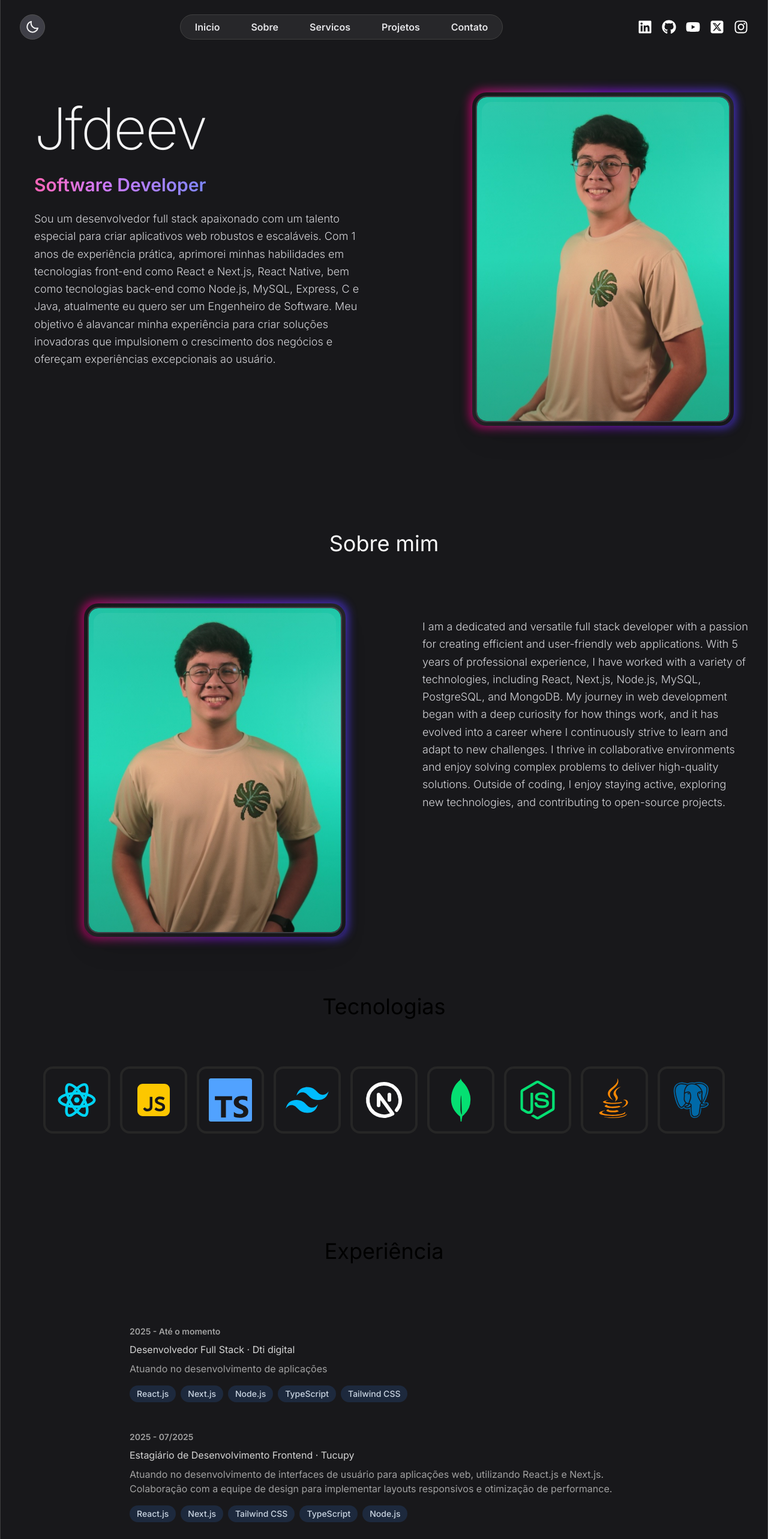
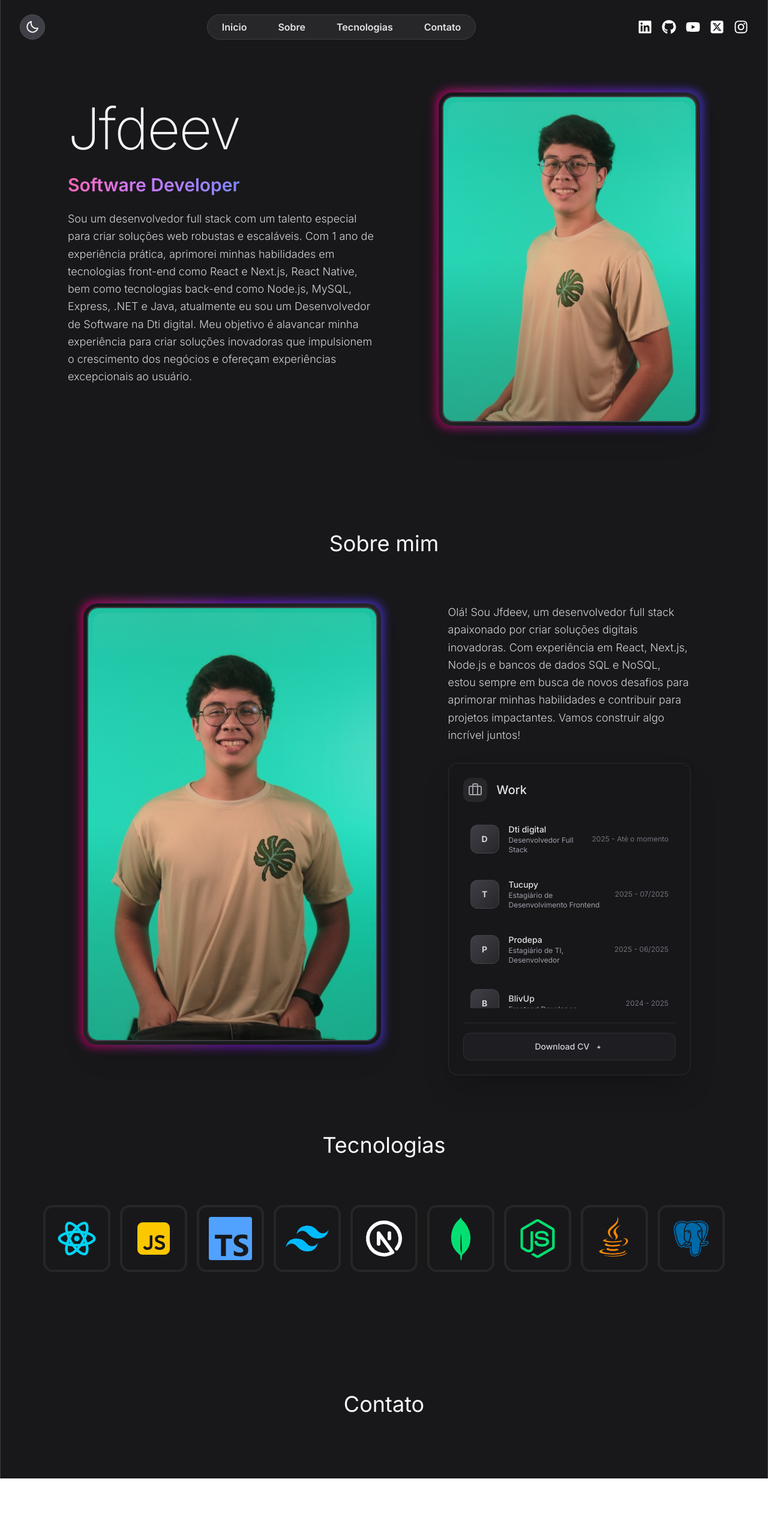
Before and after one commit to Jfdeev/jfdeev-portifolio, a React (Vite) app: page / in a window 1280 px wide. Shown: the top 2566 px of the page at 60% size. After the commit the page ends 2465 px from the top, so only its background shows below. Built offline with nearby package versions, Linux system fonts and the light colour scheme.

Commit message:
feat: implements a new navbar and a wok section

```diff
--- a/package.json
+++ b/package.json
@@ -11,6 +11,8 @@
   },
   "dependencies": {
     "@tailwindcss/vite": "^4.0.14",
+    "gsap": "^3.13.0",
+    "lucide-react": "^0.541.0",
     "react": "^19.0.0",
     "react-dom": "^19.0.0",
     "react-icons": "^5.5.0"
--- a/src/App.tsx
+++ b/src/App.tsx
@@ -2,7 +2,6 @@ import Navbar from "./components/Navbar";
 import Hero from "./components/Hero";
 import About from "./components/About";
 import Tecnologies from "./components/Tecnologies";
-import Experience from "./components/Experience";
 import Contato from "./components/Contato";
 
 const App = () => {
@@ -13,7 +12,6 @@ const App = () => {
             <Hero />
             <About />
             <Tecnologies />
-            <Experience />
             <Contato />
           </div>
     </div>
--- a/src/components/About.tsx
+++ b/src/components/About.tsx
@@ -1,40 +1,113 @@
 import about from "../assets/jfdeevFrente.jpg";
-import { ABOUT_TEXT } from "../constants";
+import { ABOUT_TEXT, EXPERIENCES } from "../constants";
+import { Briefcase } from "lucide-react";
 
 const About = () => {
   return (
     <div className="pb-4">
-            <h2 className="my-20 text-center text-4xl text-zinc-50 ">
+      <h2 className="my-20 text-center text-4xl text-zinc-50">
         Sobre mim
       </h2>
-            <div className="flex flex-col-reverse lg:flex-row items-start lg:gap-32 gap-8">
-                <div className="w-full lg:w-1/2 flex justify-center lg:justify-end items-start">
+
+      {/* Seção About com Cards */}
+      <div className="flex flex-col lg:flex-row items-start justify-center lg:gap-28 gap-8">
+        {/* Coluna da Foto */}
+        <div className="w-full lg:w-5/12 flex justify-center lg:justify-end items-start">
           <div className="group relative">
             <div className="absolute -inset-1 bg-gradient-to-r from-pink-600 via-purple-600 to-indigo-600 rounded-3xl blur-sm opacity-75 group-hover:opacity-100 transition duration-1000 group-hover:duration-200 animate-pulse"></div>
-
             <div className="relative rounded-3xl p-2 bg-gradient-to-br from-zinc-900 via-zinc-800 to-zinc-900">
               <div className="rounded-2xl overflow-hidden ring-2 ring-zinc-500/50 shadow-2xl">
                 <img
                   src={about}
                   alt="Foto de Jfdeev"
-                                    className="block w-64 h-80 lg:w-[420px] lg:h-[540px] object-cover rounded-2xl transform transition-all duration-500 group-hover:scale-[1.02] group-hover:brightness-110"
+                  className="block object-cover rounded-2xl transform transition-all duration-500 group-hover:scale-[1.02] group-hover:brightness-110"
                 />
-
                 <div className="absolute inset-0 bg-gradient-to-t from-zinc-900/20 via-transparent to-zinc-900/10 rounded-2xl"></div>
               </div>
             </div>
-
             <div className="absolute top-4 left-4 right-4 h-20 bg-gradient-to-b from-white/10 to-transparent rounded-t-2xl opacity-60"></div>
           </div>
         </div>
-                <div className="w-full lg:w-1/2">
-                    <div className="flex justify-center lg:justify-start text-zinc-300 text-base lg:text-lg leading-relaxed font-light">
-                        <p className="mt-6 max-w-xl text-zinc-300 text-base lg:text-lg leading-relaxed font-light">{ABOUT_TEXT}</p>
+
+        {/* Coluna do Texto e Card de Experiências */}
+        <div className="w-full lg:w-2/6 space-y-8">
+          {/* Texto About */}
+          <div className="flex justify-center lg:justify-start">
+            <p className="max-w-xl text-zinc-300 text-base lg:text-lg leading-relaxed font-light">{ABOUT_TEXT}</p>
+          </div>
+
+          {/* Card de Experiências */}
+          <div className="bg-zinc-900/60 backdrop-blur-sm rounded-2xl border border-zinc-700/50 p-6 shadow-2xl">
+            {/* Header do card */}
+            <div className="flex items-center gap-4 mb-6">
+              <div className="w-10 h-10 bg-zinc-800 rounded-xl flex items-center justify-center">
+                <Briefcase
+                    className="text-zinc-400"
+                />
+              </div>
+              <h4 className="text-xl font-medium text-zinc-200">Work</h4>
+            </div>
+
+            {/* Lista de experiências */}
+            <div className="space-y-4 max-h-80 overflow-y-auto scrollbar-thin scrollbar-thumb-zinc-700 scrollbar-track-zinc-800">
+              {EXPERIENCES.map((experience, index) => (
+                <div
+                  key={index}
+                  className="group relative flex items-center gap-4 p-3 rounded-xl hover:bg-zinc-800/50 transition-all duration-200"
+                >
+                  {/* Logo da empresa */}
+                  <div className="flex-shrink-0">
+                    <div className="w-12 h-12 bg-gradient-to-br from-zinc-700 to-zinc-800 rounded-xl flex items-center justify-center border border-zinc-600/50">
+                      <span className="text-zinc-300 font-bold text-sm">
+                        {experience.role.includes('Dti') ? 'D' :
+                         experience.role.includes('Tucupy') ? 'T' :
+                         experience.role.includes('Prodepa') ? 'P' :
+                         experience.role.includes('BlivUp') ? 'B' : '?'}
+                      </span>
+                    </div>
+                  </div>
+
+                  {/* Informações */}
+                  <div className="flex-1 min-w-0">
+                    <div className="flex items-center justify-between">
+                      <div>
+                        <h5 className="font-medium text-zinc-200 text-sm group-hover:text-white transition-colors">
+                          {experience.role.split(' · ')[1] || 'Empresa'}
+                        </h5>
+                        <p className="text-zinc-400 text-xs">
+                          {experience.role.split(' · ')[0]}
+                        </p>
+                      </div>
+                      <span className="text-xs text-zinc-500 whitespace-nowrap ml-2">
+                        {experience.year}
+                      </span>
+                    </div>
+                  </div>
+                </div>
+              ))}
+            </div>
+
+            {/* Download CV Button */}
+            <div className="mt-6 pt-4 border-t border-zinc-700/50">
+              <button className="w-full group inline-flex items-center justify-center gap-2 px-4 py-3 bg-zinc-800/50 border border-zinc-700/50 rounded-xl text-zinc-300 text-sm font-medium hover:bg-zinc-700/50 hover:border-zinc-600 transition-all duration-300">
+                <span>Download CV</span>
+                <svg
+                  className="w-4 h-4 group-hover:translate-y-0.5 transition-transform"
+                  fill="none"
+                  stroke="currentColor"
+                  viewBox="0 0 24 24"
+                >
+                  <path strokeLinecap="round" strokeLinejoin="round" strokeWidth={2} d="M12 10v6m0 0l-3-3m3 3l3-3" />
+                </svg>
+              </button>
             </div>
           </div>
         </div>
       </div>
-    )
-}
+
+
+    </div>
+  );
+};
 
 export default About;
--- a/src/components/Contato.tsx
+++ b/src/components/Contato.tsx
@@ -3,7 +3,7 @@ import { CONTACT } from "../constants";
 const Contato = () => {
     return (
         <div className="py-6">
-           <h2 className="my-20 text-center text-4xl">Contato</h2>
+           <h2 className="my-20 text-center text-4xl text-zinc-50">Contato</h2>
         </div>
     )
 }
--- a/src/components/Experience.tsx
+++ /dev/null
@@ -1,36 +0,0 @@
-import { EXPERIENCES } from "../constants";
-
-
-const Experience = () => {
-    return(
-        <div className="pb-4">
-            <h2 className="my-20 text-4xl text-center">Experiência</h2>
-            <div className="flex flex-col items-center">
-                {EXPERIENCES.map((experience, index) => (
-                    <div className="w-full max-w-4xl rounded-2xl p-6 hover:bg-neutral-800 transition" key={index}>
-                        <p className="text-sm text-neutral-400 mb-2 font-semibold">{experience.year}</p>
-                        <h3 className="text-lg font-bold text-white"></h3>
-                        <p className="mt-2 text-neutral-300">
-                            {experience.role}
-                        </p>
-                        <p className="mt-2 text-neutral-400">
-                            {experience.description}
-                        </p>
-                        <div className="flex flex-wrap gap-2 mt-4">
-                            {experience.technologies.map((tech, techIndex) => (
-                                <span
-                                    key={techIndex}
-                                    className="px-3 py-1 text-sm font-medium text-slate-300 bg-slate-800 rounded-full"
-                                >
-                                    {tech}
-                                </span>
-                            ))}
-                        </div>
-                    </div>
-                ))}
-            </div>
-        </div>
-    )
-}
-
-export default Experience;
--- a/src/components/Hero.tsx
+++ b/src/components/Hero.tsx
@@ -4,7 +4,7 @@ import { HERO_CONTENT } from "../constants";
 const Hero = () => {
   return (
     <section className="pt-16 pb-8 lg:mb-36">
-      <div className="container mx-auto px-6">
+      <div className="container mx-auto px-6 lg:px-20">
         <div className="flex flex-col-reverse lg:flex-row items-start gap-8">
           {/* Left: texto */}
           <div className="w-full lg:w-1/2">
--- a/src/components/Navbar.tsx
+++ b/src/components/Navbar.tsx
@@ -7,6 +7,14 @@ import { BiMoon } from "react-icons/bi";
 
 const Navbar = () => {
   const [isOpen, setIsOpen] = useState(false);
+  const [activeTab, setActiveTab] = useState("Inicio");
+
+  const navItems = [
+    { name: "Inicio", href: "#" },
+    { name: "Sobre", href: "#" },
+    { name: "Tecnologias", href: "#" },
+    { name: "Contato", href: "#" },
+  ];
 
   return (
     <nav className="py-6">
@@ -44,16 +52,7 @@ const Navbar = () => {
                 href="#"
                 className="px-4 py-2 transition-colors duration-300 ease-in-out hover:text-white"
               >
-                Servicos
-              </a>
-            </li>
-            <li className="relative group">
-              <div className="absolute -bottom-3 left-1/2 transform -translate-x-1/2 w-0 h-px bg-gradient-to-r from-transparent via-purple-400 to-transparent group-hover:w-full transition-all duration-500 ease-out opacity-0 group-hover:opacity-60"></div>
-              <a
-                href="#"
-                className="px-4 py-2 transition-colors duration-300 ease-in-out hover:text-white"
-              >
-                Projetos
+                Tecnologias
               </a>
             </li>
             <li className="relative group">
@@ -113,7 +112,7 @@ const Navbar = () => {
         </ul>
       </div>
 
-      {/* Navbar para telas mobile */}
+      {/* Navbar para telas mobile com Card Nav estilo React Bits */}
       <div className="container mx-auto md:hidden flex flex-col">
         <div className="flex items-center justify-between">
           <div className="flex items-center justify-center gap-4 bg-zinc-700 p-2 rounded-full border border-neutral-600">
@@ -121,96 +120,125 @@ const Navbar = () => {
             <BiMoon className="text-2xl text-zinc-100 cursor-pointer" />
           </div>
           {/* Botão de menu */}
-          <button onClick={() => setIsOpen(!isOpen)}>
-            {isOpen ? <IoMdClose size={24} className="text-white" /> : <HiMenu size={24} className="text-white" />}
+          <button
+            onClick={() => setIsOpen(!isOpen)}
+            className="p-2 rounded-xl bg-zinc-800/50 border border-zinc-700 hover:bg-zinc-700/50 transition-all duration-300"
+          >
+            {isOpen ? (
+              <IoMdClose size={24} className="text-white transform rotate-90 transition-transform duration-300" />
+            ) : (
+              <HiMenu size={24} className="text-white" />
+            )}
           </button>
         </div>
-        {isOpen && (
-          <div className="mt-4">
-            {/* Links de navegação empilhados */}
-            <ul className="flex flex-col gap-4 text-white">
-              <li>
-                <a
+
+        {/* Card Nav Mobile - Estilo React Bits */}
+        <div className={`mt-4 transition-all duration-500 ease-in-out ${
+  isOpen
+    ? 'opacity-100 transform translate-y-0 max-h-screen'
+    : 'opacity-0 transform -translate-y-4 max-h-0'
+} overflow-hidden`}>
+
+          <div className="relative bg-zinc-900/90 backdrop-blur-xl rounded-2xl border border-zinc-700/50 p-6 shadow-2xl">
+            {/* Gradiente de fundo sutil */}
+            <div className="absolute inset-0 bg-gradient-to-br from-purple-500/5 via-transparent to-pink-500/5 rounded-2xl"></div>
+
+            {/* Navigation Cards */}
+            <div className="relative space-y-2">
+              {navItems.map((item, index) => (
+                <div
+                  key={item.name}
+                  className={`
+                    group relative overflow-hidden rounded-xl transition-all duration-300 ease-out
+                    ${activeTab === item.name
+                      ? 'bg-gradient-to-r from-purple-500/20 via-pink-500/20 to-purple-500/20 border border-purple-500/30 shadow-lg shadow-purple-500/10'
+                      : 'bg-zinc-800/30 border border-zinc-700/30 hover:bg-zinc-800/50 hover:border-zinc-600/50'
+                    }
+                  `}
+                  style={{
+                    animationDelay: `${index * 100}ms`,
+                    animation: isOpen ? `slideIn 0.6s ease-out ${index * 100}ms both` : 'none'
+                  }}
+                >
+                  <a
+                    href={item.href}
+                    onClick={() => setActiveTab(item.name)}
+                    className="relative block px-4 py-4 text-zinc-200 font-medium transition-all duration-300 group-hover:text-white"
+                  >
+                    {/* Indicador ativo */}
+                    {activeTab === item.name && (
+                      <div className="absolute left-2 top-1/2 transform -translate-y-1/2 w-1 h-8 bg-gradient-to-b from-purple-400 to-pink-400 rounded-full shadow-sm shadow-purple-400/50"></div>
+                    )}
+
+                    {/* Conteúdo */}
+                    <div className={`flex items-center gap-3 ${activeTab === item.name ? 'ml-4' : ''}`}>
+                      <div className={`
+                        w-2 h-2 rounded-full transition-all duration-300
+                        ${activeTab === item.name
+                          ? 'bg-gradient-to-r from-purple-400 to-pink-400 shadow-sm shadow-purple-400/50'
+                          : 'bg-zinc-500 group-hover:bg-zinc-300'
+                        }
+                      `}></div>
+                      <span className="relative">
+                        {item.name}
+                        {activeTab === item.name && (
+                          <div className="absolute -bottom-1 left-0 w-full h-px bg-gradient-to-r from-purple-400 via-pink-400 to-transparent opacity-60"></div>
+                        )}
+                      </span>
+                    </div>
+
+                    {/* Efeito de hover */}
+                    <div className="absolute inset-0 bg-gradient-to-r from-transparent via-white/5 to-transparent opacity-0 group-hover:opacity-100 transition-opacity duration-300 transform -skew-x-12 translate-x-[-100%] group-hover:translate-x-[100%] transition-transform duration-700"></div>
+                  </a>
+                </div>
+              ))}
+            </div>
+
+            {/* Divisor */}
+            <div className="my-6 h-px bg-gradient-to-r from-transparent via-zinc-600 to-transparent"></div>
+
+            {/* Redes Sociais em Card Style */}
+            <div className="relative">
+              <h4 className="text-sm font-medium text-zinc-400 mb-3">Conecte-se</h4>
+              <div className="grid grid-cols-5 gap-2">
+                {[
+                  { icon: FaLinkedin, color: 'hover:text-blue-500', bg: 'hover:bg-blue-500/10' },
+                  { icon: FaGithub, color: 'hover:text-gray-300', bg: 'hover:bg-gray-500/10' },
+                  { icon: FaYoutube, color: 'hover:text-red-500', bg: 'hover:bg-red-500/10' },
+                  { icon: FaSquareXTwitter, color: 'hover:text-gray-400', bg: 'hover:bg-gray-400/10' },
+                  { icon: FaInstagram, color: 'hover:text-pink-500', bg: 'hover:bg-pink-500/10' },
+                ].map((social, index) => (
+                  <a
+                    key={index}
                     href="#"
-                    className="relative transition-transform duration-300 ease-in-out group"
-                >
-                    Inicio
-                    <span className="absolute left-0 bottom-0 w-full h-0.5 bg-sky-600 transform scale-x-0 transition-transform duration-300 ease-in-out group-hover:scale-x-100 origin-left"></span>
-                </a>
-              </li>
-              <li>
-              <a
-              href="#"
-              className="relative transition-transform duration-300 ease-in-out group"
-            >
-              Sobre
-              <span className="absolute left-0 bottom-0 w-full h-0.5 bg-sky-600 transform scale-x-0 transition-transform duration-300 ease-in-out group-hover:scale-x-100 origin-left"></span>
-            </a>
-              </li>
-              <li>
-              <a
-              href="#"
-              className="relative transition-transform duration-300 ease-in-out group"
-            >
-              Servicos
-              <span className="absolute left-0 bottom-0 w-full h-0.5 bg-sky-600 transform scale-x-0 transition-transform duration-300 ease-in-out group-hover:scale-x-100 origin-left"></span>
-            </a>
-              </li>
-              <li>
-              <a
-              href="#"
-              className="relative transition-transform duration-300 ease-in-out group"
-            >
-              Projetos
-              <span className="absolute left-0 bottom-0 w-full h-0.5 bg-sky-600 transform scale-x-0 transition-transform duration-300 ease-in-out group-hover:scale-x-100 origin-left"></span>
-            </a>
-              </li>
-              <li>
-              <a
-              href="#"
-              className="relative transition-transform duration-300 ease-in-out group"
-            >
-              Contato
-              <span className="absolute left-0 bottom-0 w-full h-0.5 bg-sky-600 transform scale-x-0 transition-transform duration-300 ease-in-out group-hover:scale-x-100 origin-left"></span>
-            </a>
-              </li>
-            </ul>
-            {/* Ícones das redes sociais alinhados horizontalmente */}
-            <div className="flex items-center justify-center gap-4 text-2xl text-white mt-4">
-              <a
-                href="#"
-                className="transition-transform duration-300 ease-in-out hover:scale-110 hover:text-blue-500"
-              >
-                <FaLinkedin />
-              </a>
-              <a
-                href="#"
-                className="transition-transform duration-300 ease-in-out hover:scale-110 hover:text-gray-500"
-              >
-                <FaGithub />
-              </a>
-              <a
-                href="#"
-                className="transition-transform duration-300 ease-in-out hover:scale-110 hover:text-red-500"
-              >
-                <FaYoutube />
-              </a>
-              <a
-                href="#"
-                className="transition-transform duration-300 ease-in-out hover:scale-110 hover:text-neutral-600"
-              >
-                <FaSquareXTwitter />
-              </a>
-              <a
-                href="#"
-                className="transition-transform duration-300 ease-in-out hover:scale-110 hover:text-pink-500"
-              >
-                <FaInstagram />
-              </a>
+                    className={`
+                      group relative p-2 rounded-xl bg-zinc-800/30 border border-zinc-700/30
+                      transition-all duration-300 hover:border-zinc-600/50 hover:scale-105
+                      ${social.bg} ${social.color}
+                    `}
+                  >
+                    <social.icon className="w-5 h-5 text-zinc-400 group-hover:text-current transition-colors duration-300 " />
+                    <div className="absolute inset-0 rounded-xl bg-gradient-to-br from-white/5 to-transparent opacity-0 group-hover:opacity-100 transition-opacity duration-300"></div>
+                  </a>
+                ))}
+              </div>
             </div>
           </div>
-        )}
+        </div>
       </div>
+
+      <style>{`
+        @keyframes slideIn {
+          from {
+            opacity: 0;
+            transform: translateY(-20px) scale(0.95);
+          }
+          to {
+            opacity: 1;
+            transform: translateY(0) scale(1);
+          }
+        }
+      `}</style>
     </nav>
   );
 };
--- a/src/components/Tecnologies.tsx
+++ b/src/components/Tecnologies.tsx
@@ -12,7 +12,7 @@ import { BiLogoPostgresql } from "react-icons/bi";
 const Tecnologies = () => {
     return (
         <div className="pb-24">
-            <h2 className="my-20 text-center text-4xl">Tecnologias</h2>
+            <h2 className="my-20 text-center text-4xl text-zinc-50">Tecnologias</h2>
             <div className="flex flex-wrap items-center justify-center gap-4">
                 <div className="rounded-2xl border-4 border-neutral-800 p-4">
                     <RiReactjsLine className="text-7xl text-cyan-400" />
--- a/src/constants/index.ts
+++ b/src/constants/index.ts
@@ -3,9 +3,9 @@ import project2 from "../assets/projects/project-2.jpg";
 import project3 from "../assets/projects/project-3.jpg";
 import project4 from "../assets/projects/project-4.jpg";
 
-export const HERO_CONTENT = `Sou um desenvolvedor full stack apaixonado com um talento especial para criar aplicativos web robustos e escaláveis. Com 1 anos de experiência prática, aprimorei minhas habilidades em tecnologias front-end como React e Next.js, React Native, bem como tecnologias back-end como Node.js, MySQL, Express, C e Java, atualmente eu quero ser um Engenheiro de Software. Meu objetivo é alavancar minha experiência para criar soluções inovadoras que impulsionem o crescimento dos negócios e ofereçam experiências excepcionais ao usuário.`;
+export const HERO_CONTENT = `Sou um desenvolvedor full stack com um talento especial para criar soluções web robustas e escaláveis. Com 1 ano de experiência prática, aprimorei minhas habilidades em tecnologias front-end como React e Next.js, React Native, bem como tecnologias back-end como Node.js, MySQL, Express, .NET e Java, atualmente eu sou um Desenvolvedor de Software na Dti digital. Meu objetivo é alavancar minha experiência para criar soluções inovadoras que impulsionem o crescimento dos negócios e ofereçam experiências excepcionais ao usuário.`;
 
-export const ABOUT_TEXT = `I am a dedicated and versatile full stack developer with a passion for creating efficient and user-friendly web applications. With 5 years of professional experience, I have worked with a variety of technologies, including React, Next.js, Node.js, MySQL, PostgreSQL, and MongoDB. My journey in web development began with a deep curiosity for how things work, and it has evolved into a career where I continuously strive to learn and adapt to new challenges. I thrive in collaborative environments and enjoy solving complex problems to deliver high-quality solutions. Outside of coding, I enjoy staying active, exploring new technologies, and contributing to open-source projects.`;
+export const ABOUT_TEXT = `Olá! Sou Jfdeev, um desenvolvedor full stack apaixonado por criar soluções digitais inovadoras. Com experiência em React, Next.js, Node.js e bancos de dados SQL e NoSQL, estou sempre em busca de novos desafios para aprimorar minhas habilidades e contribuir para projetos impactantes. Vamos construir algo incrível juntos!`;
 
 export const EXPERIENCES = [
   {
```
Also changed, not shown: 1 other file (tests, documents, lock files or other folders). Lines whose indentation alone changed are shown as unchanged.
